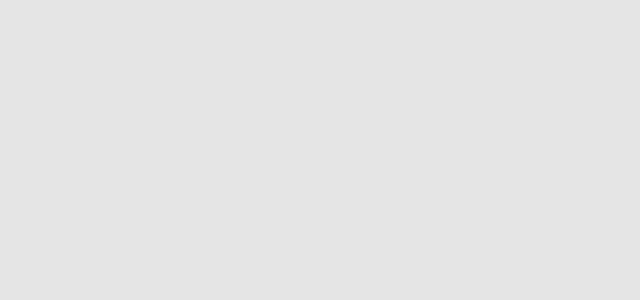
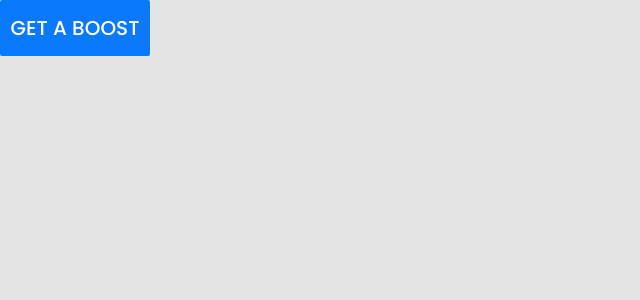
Before and after one commit to jamesroyston/steezyboosts, a React (Create React App) app: page / in a window 1280 px wide. Shown: the top 300 px of the page, without its empty margins (0-640 px from the left). Built offline with nearby package versions, Linux system fonts and the light colour scheme.

Commit message:
styled button

```diff
--- a/package.json
+++ b/package.json
@@ -35,5 +35,8 @@
       "last 1 firefox version",
       "last 1 safari version"
     ]
+  },
+  "devDependencies": {
+    "styled-components": "^5.2.1"
   }
 }
--- a/public/index.html
+++ b/public/index.html
@@ -15,6 +15,8 @@
       user's mobile device or desktop. See https://developers.google.com/web/fundamentals/web-app-manifest/
     -->
     <link rel="manifest" href="%PUBLIC_URL%/manifest.json" />
+    <link rel="preconnect" href="https://fonts.gstatic.com">
+    <link href="https://fonts.googleapis.com/css2?family=Poppins:wght@500&display=swap" rel="stylesheet">
     <!--
       Notice the use of %PUBLIC_URL% in the tags above.
       It will be replaced with the URL of the `public` folder during the build.
--- a/src/components/Home.js
+++ b/src/components/Home.js
@@ -11,11 +11,22 @@
 `;
 
 const Cta = styled.button`
+  width: 150px;
+  height: 56px;
+  background-color: #0B79FB;
+  border: none;
+  border-radius: 2px;
+  font-family: 'Poppins', sans-serif;
+  color: white;
 
-`
+  font-size: 20px;
+`;
 
 const Home = () => {
     return <Container>
+      <Cta>
+        GET A BOOST
+      </Cta>
     </Container>
 }
 
```
Also changed, not shown: 1 other file (tests, documents, lock files or other folders).
